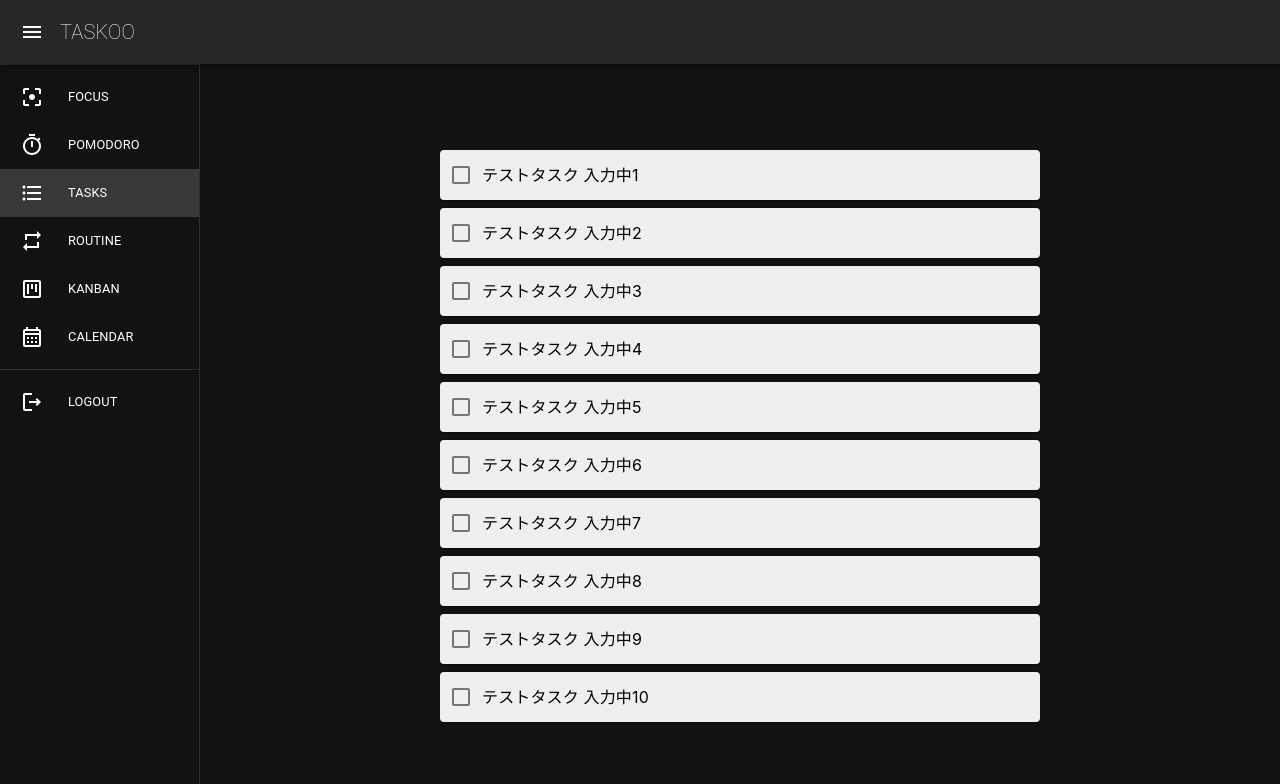
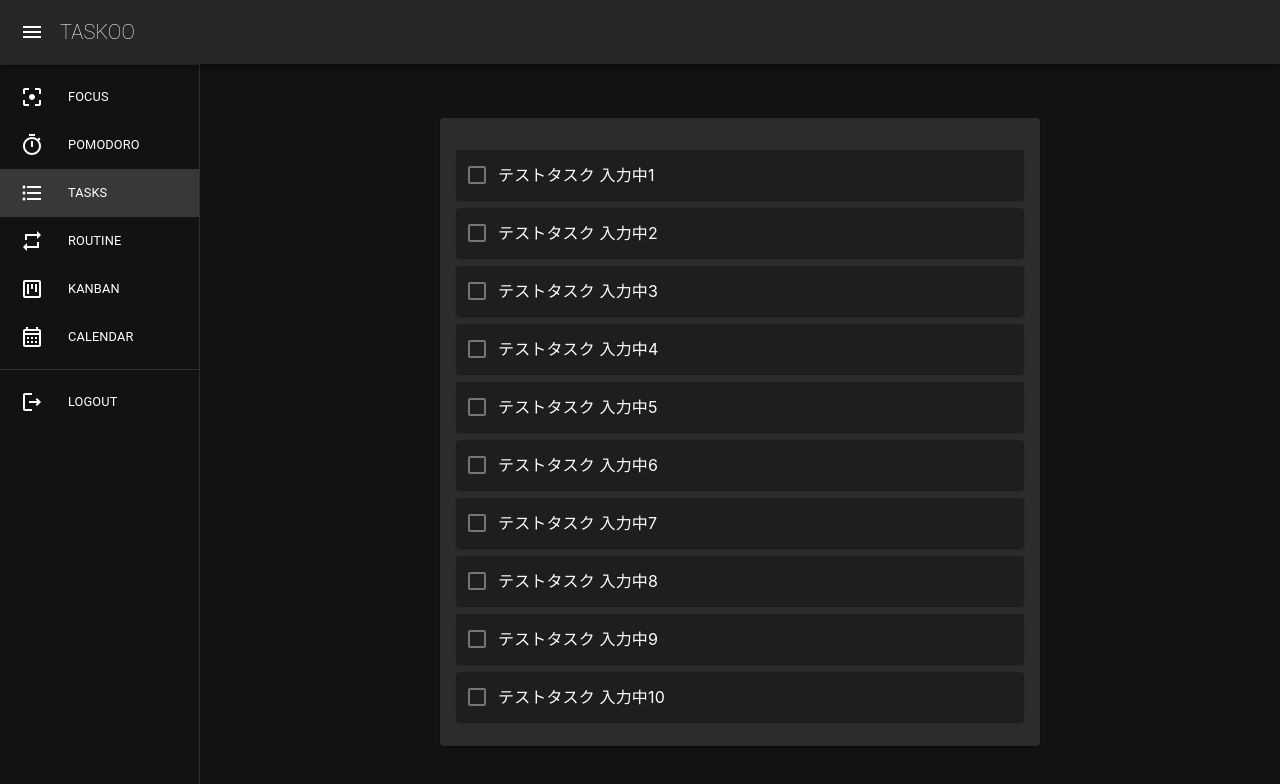
Before and after one commit to undefeated-davout/taskoo, a Next.js app in the folder web/: page /tasks in a window 1280 px wide. Shown: the top 784 px of the page. Built offline with nearby package versions, Linux system fonts and the light colour scheme.

Commit message:
modify: タスク色

```diff
--- a/web/src/components/atoms/BaseCheckbox/index.tsx
+++ b/web/src/components/atoms/BaseCheckbox/index.tsx
@@ -9,6 +9,7 @@ const BaseCheckbox = (props: BaseCheckboxProps) => {
   const theme = useTheme();
   return (
     <Checkbox
+      color="default"
       icon={
         <CheckBoxOutlineBlankOutlinedIcon
           sx={{ color: theme.palette.grey[600] }}
--- a/web/src/components/molecules/Task/index.tsx
+++ b/web/src/components/molecules/Task/index.tsx
@@ -14,8 +14,8 @@ const Task = (props: TaskProps) => {
     <Card
       sx={{
         height: '100%',
-        color: theme.palette.common.black,
-        backgroundColor: theme.palette.grey[200],
+        // color: theme.palette.common.black,
+        // backgroundColor: theme.palette.grey[200],
         display: 'flex',
         alignItems: 'center',
       }}
--- a/web/src/components/templates/Tasks/index.tsx
+++ b/web/src/components/templates/Tasks/index.tsx
@@ -1,15 +1,26 @@
-import Box from '@mui/material/Box';
+import { useTheme } from '@mui/material/styles';
+
+import Card from '@mui/material/Card';
 import TaskList from 'components/organisms/TaskList';
 import CenterContainerBox from 'components/atoms/CenterContainerBox';
 
 type TasksProps = {};
 
 const Tasks = (props: TasksProps) => {
+  const theme = useTheme();
+
   return (
     <CenterContainerBox>
-      <Box sx={{ maxWidth: 600, width: '100%' }}>
+      <Card
+        sx={{
+          p: 2,
+          maxWidth: 600,
+          width: '100%',
+          backgroundColor: theme.palette.grey[900],
+        }}
+      >
         <TaskList></TaskList>
-      </Box>
+      </Card>
     </CenterContainerBox>
   );
 };
```
